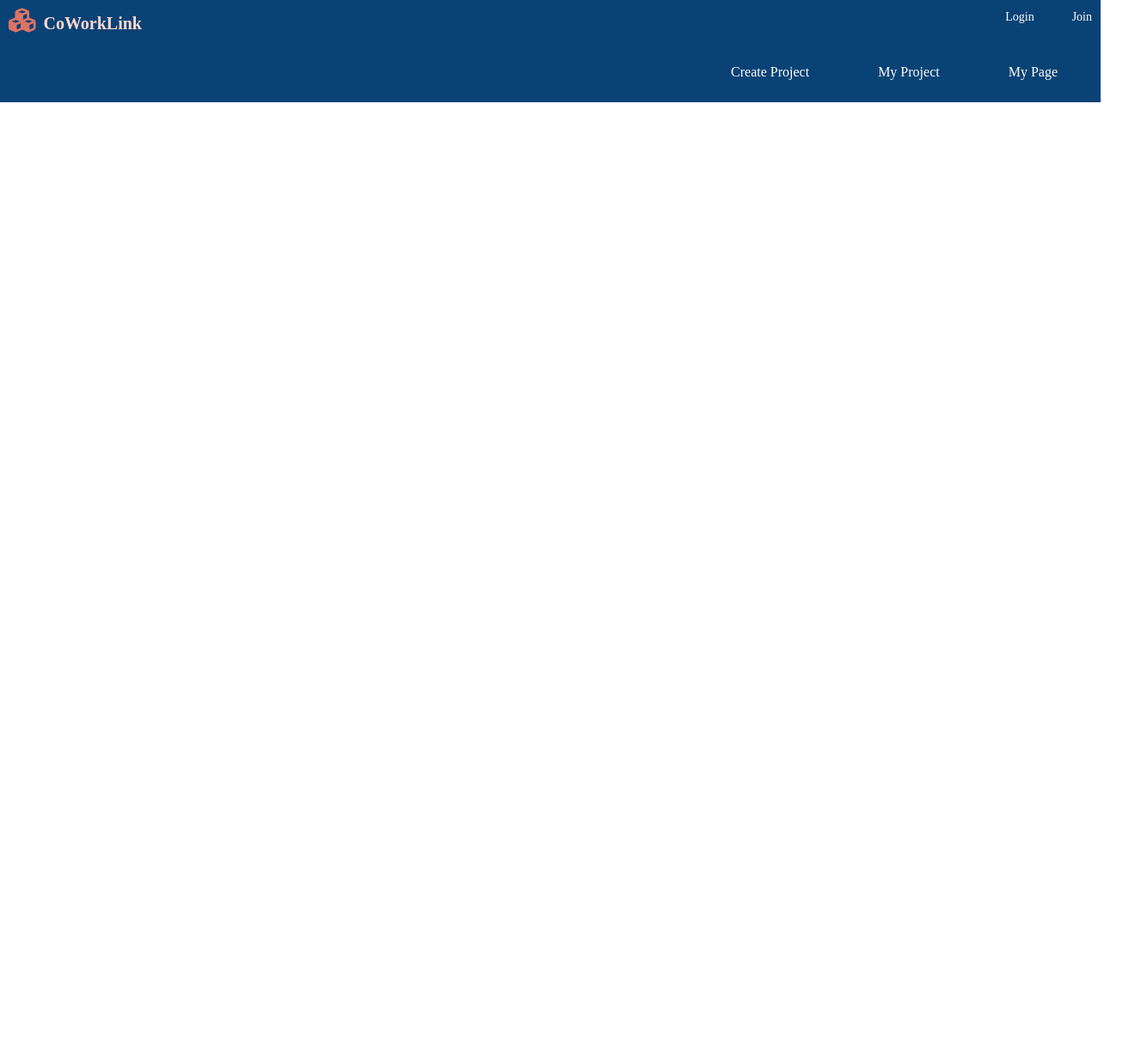
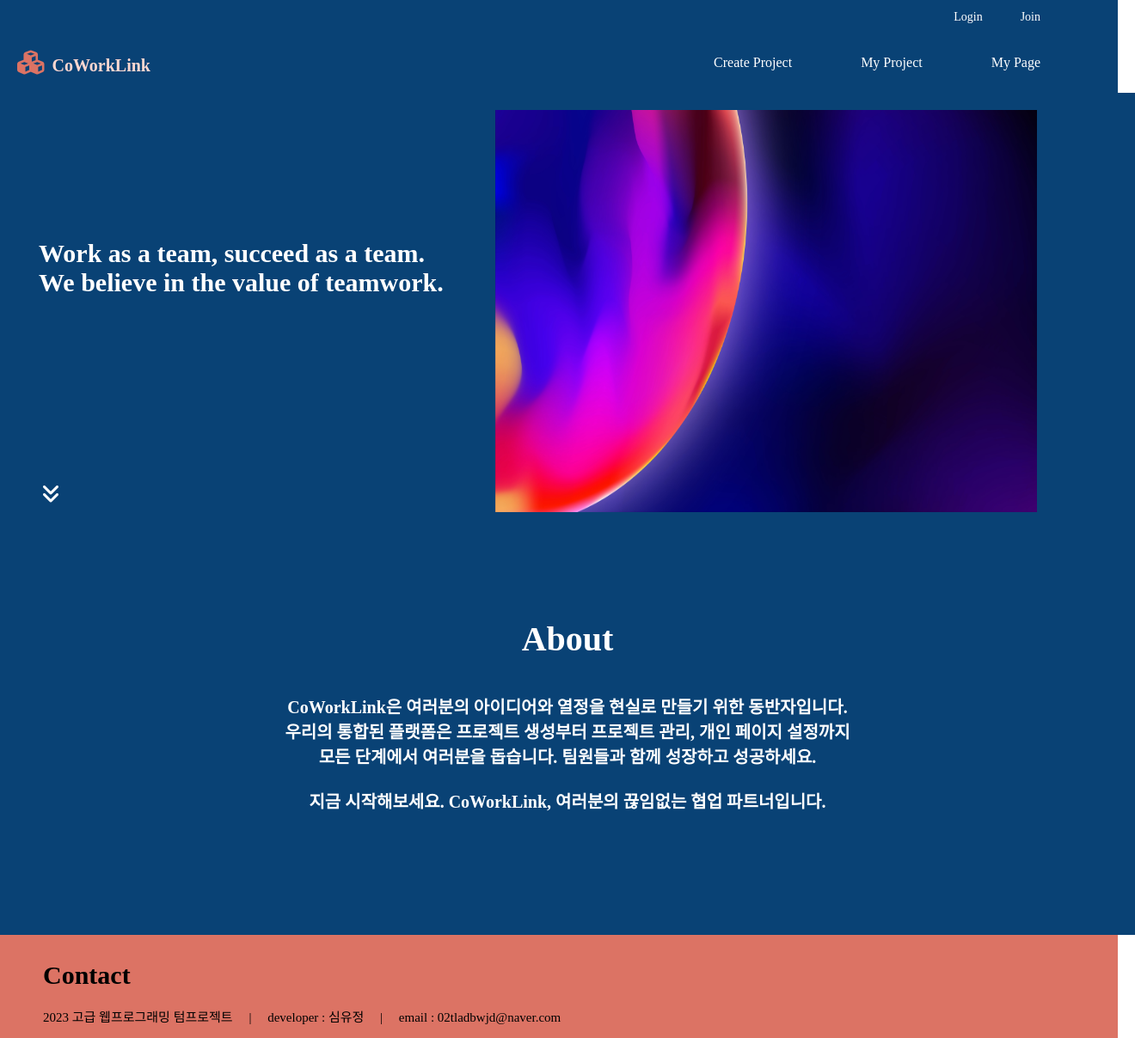
Before and after one commit to dbwjd323/CoWorkLink, a plain HTML site: page pages/index.html in a window 1280 px wide. Shown: the whole page at 86% size, 1320 px wide, since content can reach past the window. Before the commit the page ends 800 px from the top, so only its background shows below. Drawn offline with Linux system fonts and the light colour scheme.

Commit message:
main page 완성

```diff
--- a/pages/index.html
+++ b/pages/index.html
@@ -4,24 +4,48 @@
         <title>CoWorkLink</title>
         <link rel="stylesheet" href="https://cdnjs.cloudflare.com/ajax/libs/font-awesome/6.0.0-beta3/css/all.min.css">
         <link rel="stylesheet" href="/public/index.css">
+        <link rel="stylesheet" href="/public/header.css">
     </head>
     <body>
-        <header>
-            <div class="logo-container">
-                <i class="fas fa-cubes"></i>
-                <span>CoWorkLink</span>
+        <header id="header-placeholder"></header>
+        <nav id="navigation-placeholder"></nav>
+
+        <div class="promotion">
+            <p>Work as a team, succeed as a team.<br/> We believe in the value of teamwork.</p>
+            <img class="promotion-image" src="/public/image/main_promotion.jpg" alt="CoWorkLink Promotion Image">
+            <i class="fa-solid fa-angles-down"></i>
+        </div>
+        <div class="about">
+            <p>About</p>
+            <div class="promotion-text">
+                <p>CoWorkLink은 여러분의 아이디어와 열정을 현실로 만들기 위한 동반자입니다.<br/>
+                우리의 통합된 플랫폼은 프로젝트 생성부터 프로젝트 관리, 개인 페이지 설정까지 <br/>
+                모든 단계에서 여러분을 돕습니다. 팀원들과 함께 성장하고 성공하세요.<br/><br/>
+                지금 시작해보세요. CoWorkLink, 여러분의 끊임없는 협업 파트너입니다.</p>
             </div>
-            <div class="header-links">
-                <a href="#">Login</a>
-                <a href="#">Join</a>
-            </div>
-        </header>
-        <nav>
-            <ul>
-                <li><a href="#">Create Project</a></li>
-                <li><a href="#">My Project</a></li>
-                <li><a href="#">My Page</a></li>
-            </ul>
-        </nav>
+        </div>
+
+        <footer id="footer-placeholder"></footer>
+
+        <script>
+            // fetch the template content for header
+            fetch('/public/header.html')
+            .then(response => response.text())
+            .then(data => {
+                document.getElementById('header-placeholder').innerHTML = data;
+            });
+
+            fetch('/public/navigation.html')
+            .then(response => response.text())
+            .then(data => {
+                document.getElementById('navigation-placeholder').innerHTML = data;
+            });
+
+            fetch('/public/footer.html')
+            .then(response => response.text())
+            .then(data => {
+                document.getElementById('footer-placeholder').innerHTML = data;
+            });
+        </script>
     </body>
 </html>
--- /dev/null
+++ b/public/footer.css
@@ -0,0 +1,28 @@
+.contact {
+    display: flex;
+    background-color: #DC7364;
+    color: black;
+    padding: 10px;
+    width: 100%;
+    height: 100px;
+    bottom: 0;
+    flex-direction: column;
+}
+
+.contact p {
+    font-size: 30px;
+    font-weight: bold;
+    margin-top: 20px;
+    margin-left: 40px;
+    margin-bottom: 0px;
+}
+
+.contact-text {
+    display: flex;
+    flex-direction: column;
+}
+
+.contact-text p {
+    font-size: 15px;
+    font-weight: 400;
+}
--- /dev/null
+++ b/public/footer.html
@@ -0,0 +1,13 @@
+<!DOCTYPE html>
+<html>
+    <head>
+        <link rel="stylesheet" href="/public/footer.css">
+    </head>
+    <body>
+        <div class="contact">
+            <p>Contact</p>
+            <div class="contact-text">
+                <p>2023 고급 웹프로그래밍 텀프로젝트 &nbsp;&nbsp;&nbsp;&nbsp;|&nbsp;&nbsp;&nbsp;&nbsp; developer : 심유정 &nbsp;&nbsp;&nbsp;&nbsp;|&nbsp;&nbsp;&nbsp;&nbsp; email : 02tladbwjd@naver.com</p>            </div>
+        </div>
+    </body>
+</html>
--- /dev/null
+++ b/public/header.css
@@ -0,0 +1,14 @@
+.header-links{
+    margin-left: auto;
+}
+
+.header-links a {
+    color: white;
+    text-decoration: none;
+    margin-right: 40px;
+    font-size: 14px;
+}
+
+.header-links a:last-child {
+    margin-right: 80px;
+}
--- /dev/null
+++ b/public/header.html
@@ -0,0 +1,12 @@
+<!DOCTYPE html>
+<html>
+    <head>
+        <link rel="stylesheet" href="/public/header.css">
+    </head>
+    <body>
+        <div class="header-links">
+            <a href="#">Login</a>
+            <a href="#">Join</a>
+        </div>
+    </body>
+</html>
--- a/public/index.css
+++ b/public/index.css
@@ -1,48 +1,87 @@
 body {
     margin: 0;
     padding: 0;
+    overflow-x: hidden;
 }
 
 header {
     display: flex;
+    width: 100%;
     background-color: #094275;
-    justify-content: space-between;
+    justify-content: right;
     padding: 10px;
-}
-
-.logo-container {
-    color: #FED7D0;
-    font-size: 20px;
-    font-weight: bold;
-}
-
-.logo-container i {
-    color: #DC7364;
-    font-size: 28px;
-    margin-right: 4px;
-}
-
-.header-links a {
-    color: white;
-    text-decoration: none;
-    margin-left: 40px;
-    font-size: 14px;
 }
 
 nav {
     background-color: #094275;
     padding: 10px;
+    width: 100%;
+    display: flex;
+    justify-content: space-between;
+    align-items: center;
 }
 
-nav ul {
-    list-style-type: none;
+.promotion {
     display: flex;
-    justify-content: flex-end;
+    background-color: #094275;
+    color: white;
+    text-align: left;
+    padding: 20px;
+    width: 100%;
+    height: 450px;
+    bottom: 0;
 }
 
-nav ul li a {
+.promotion p {
+    font-size: 30px;
+    font-weight: bold;
+    margin-left: 25px;
+    margin-top: 150px;
+}
+
+.promotion-image{
+    float: right;
+    margin-left: 60px;
+    width: 630px;
+    height: 468px;
+}
+
+.promotion i {
+    position: absolute;
+    top: 550px;
+    left: 50px;
+    transform: translateY(50%);
+    font-size: 24px;
+}
+
+.about{
+    display: flex;
+    background-color: #094275;
     color: white;
-    text-decoration: none;
-    margin-left: 40px;
-    margin-right: 40px;
+    text-align: center;
+    padding: 20px;
+    width: 100%;
+    height: 450px;
+    bottom: 0;
+    justify-content: center;
+    align-items: center;
+    flex-direction: column;
 }
+
+.about p {
+    font-size: 40px;
+    font-weight: bold;
+    margin-top: 0;
+    margin-bottom: 20px;
+}
+
+.promotion-text {
+    margin-top: 0px;
+    text-align: center;
+}
+
+.promotion-text p{
+    font-size: 20px;
+    margin-top: 20px;
+    margin-bottom: 20px;
+}
--- /dev/null
+++ b/public/navigation.css
@@ -0,0 +1,26 @@
+.logo-container {
+    color: #FED7D0;
+    font-size: 20px;
+    font-weight: bold;
+    margin-top: 0px;
+    margin-left: 10px;
+}
+
+.logo-container i {
+    color: #DC7364;
+    font-size: 28px;
+    margin-right: 4px;
+}
+
+nav ul {
+    list-style-type: none;
+    display: flex;
+    margin-right: 40px;
+}
+
+nav ul li a {
+    color: white;
+    text-decoration: none;
+    margin-left: 40px;
+    margin-right: 40px;
+}
--- /dev/null
+++ b/public/navigation.html
@@ -0,0 +1,17 @@
+<!DOCTYPE html>
+<html>
+    <head>
+        <link rel="stylesheet" href="/public/navigation.css">
+    </head>
+    <body>
+        <div class="logo-container">
+            <i class="fas fa-cubes"></i>
+            <span>CoWorkLink</span>
+        </div>
+            <ul>
+                <li><a href="#">Create Project</a></li>
+                <li><a href="#">My Project</a></li>
+                <li><a href="#">My Page</a></li>
+            </ul>
+    </body>
+    </html>
```
Also changed, not shown: public/image/main_promotion.jpg (added).
